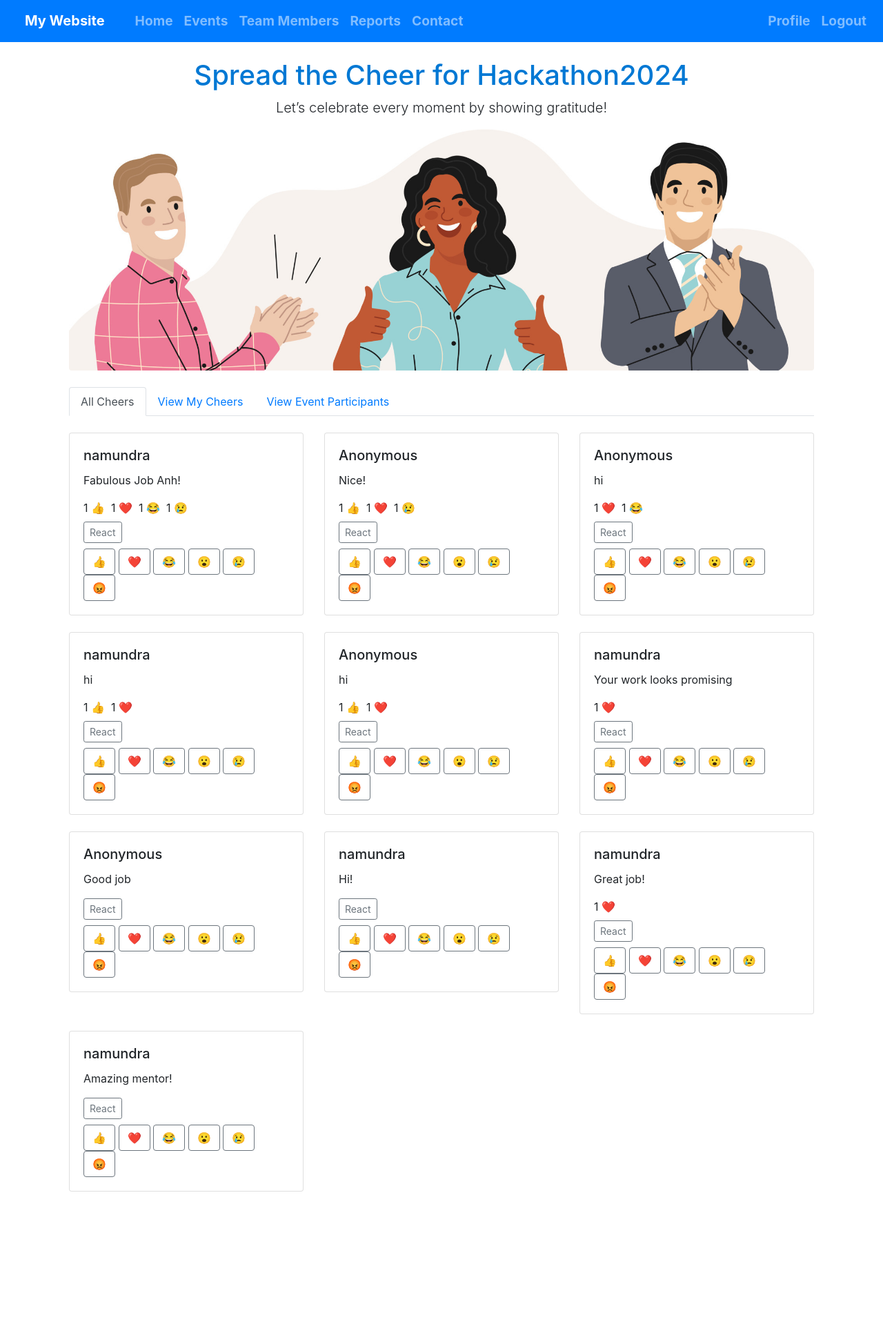
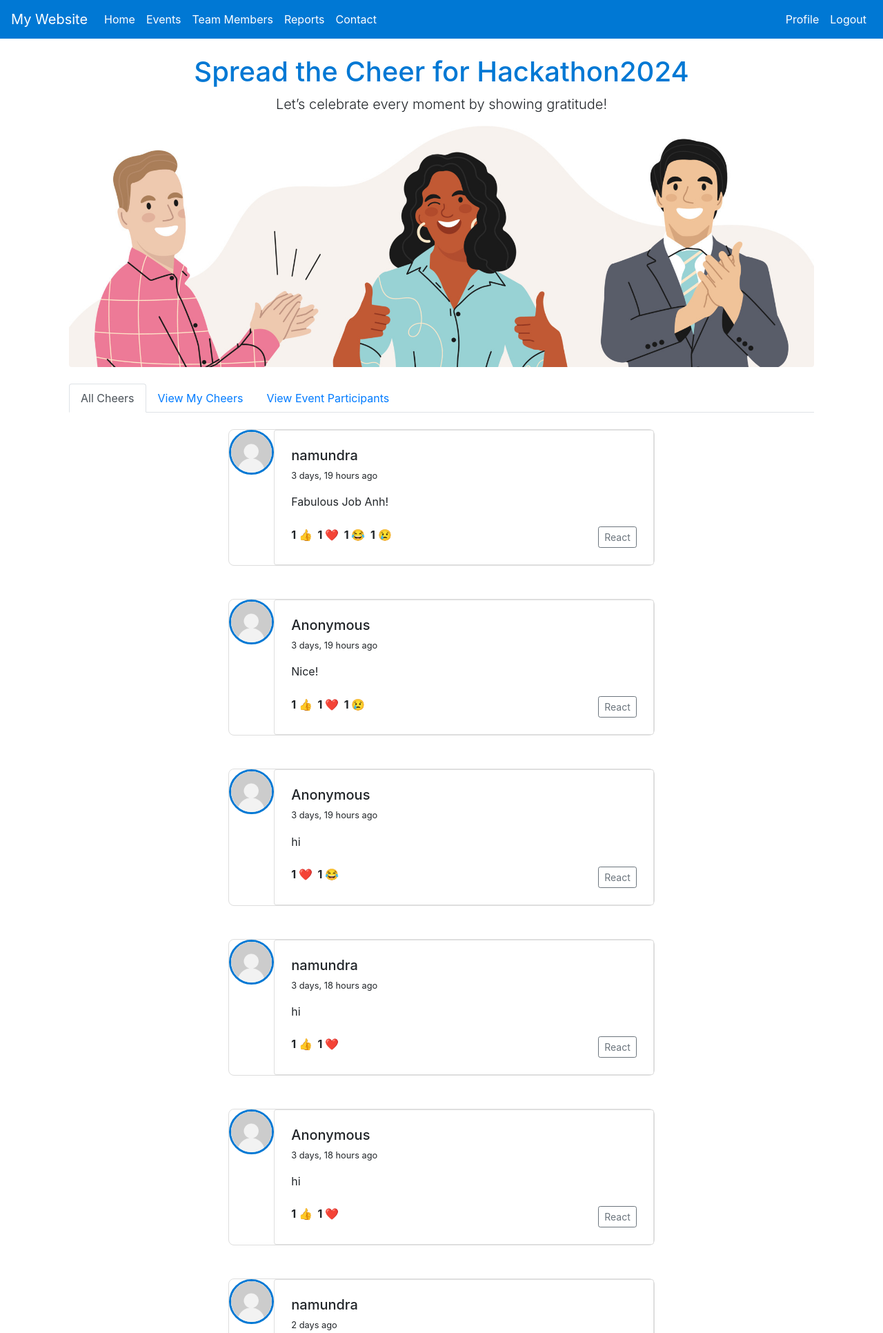
Before and after one commit to namundra-microsoft/Microsoft-Cheers, a Django app: page /appreciation/posts/1/ in a window 1280 px wide. Shown: the top 1932 px of the page at 69% size. Before the commit the page ends 1727 px from the top, so only its background shows below. Run offline with Django 5.2, Linux system fonts and the light colour scheme; data comes from the database, SQL or seed files in the repository; some libraries are stand-ins or nearby versions.

Commit message:
everything changes

```diff
--- a/appreciation_project/appreciation/static/style.css
+++ b/appreciation_project/appreciation/static/style.css
@@ -4,27 +4,36 @@ body {
 	margin: 0;
 	padding: 0;
 }
-
-/* Navigation bar styling */
-nav {
-	background-color: #0078D4;
-	display: flex;
-	justify-content: space-between;
-	align-items: center;
+/* Navbar background color */
+.navbar {
+    background-color: #0078D4; /* Navbar background color */
 }
 
-nav a {
-	color: white;
-	text-decoration: none;
-	padding: 10px 20px;
-	font-size: 1.2em;
-	font-weight: bold;
+/* Default text color for navbar links */
+.navbar .nav-link {
+    color: white; /* Default color for navbar links */
 }
 
-nav a:hover {
-	background-color: #005A9E;
-	border-radius: 5px;
+/* Text color for navbar links on hover */
+.navbar .nav-link:hover {
+    color: white; /* Color when hovering */
 }
+
+/* Text color for active navbar link */
+.navbar .nav-link.active {
+    color: white; /* Color for active link */
+}
+
+/* Navbar brand text color */
+.navbar .navbar-brand {
+    color: white; /* Default color for brand text */
+}
+
+/* Brand text color on hover */
+.navbar .navbar-brand:hover {
+    color: white; /* Color when hovering */
+}
+
 
 /* Main Heading */
 h1 {
--- a/appreciation_project/appreciation/templates/appreciation/base.html
+++ b/appreciation_project/appreciation/templates/appreciation/base.html
@@ -15,7 +15,7 @@
 <body>
 
     <!-- Bootstrap Navigation Bar -->
-    <nav class="navbar navbar-expand-lg navbar-dark bg-primary">
+    <nav class="navbar navbar-expand-lg">
         <a class="navbar-brand" href="#">My Website</a>
         <button class="navbar-toggler" type="button" data-toggle="collapse" data-target="#navbarNav" aria-controls="navbarNav" aria-expanded="false" aria-label="Toggle navigation">
             <span class="navbar-toggler-icon"></span>
@@ -60,5 +60,8 @@
     <script src="https://code.jquery.com/jquery-3.5.1.slim.min.js"></script>
     <script src="https://cdn.jsdelivr.net/npm/@popperjs/core@2.5.2/dist/umd/popper.min.js"></script>
     <script src="https://stackpath.bootstrapcdn.com/bootstrap/4.5.2/js/bootstrap.min.js"></script>
+    {% block script %}
+    <!-- Page-specific scripts can be added here -->
+    {% endblock %}
 </body>
 </html>
--- a/appreciation_project/appreciation/templates/appreciation/post_list.html
+++ b/appreciation_project/appreciation/templates/appreciation/post_list.html
@@ -5,16 +5,95 @@
 
 {% block style %}
     <link rel="stylesheet" href="https://stackpath.bootstrapcdn.com/bootstrap/4.5.2/css/bootstrap.min.css">
+    <style>
+        /* Custom styles for the post section */
+        .post-card {
+            border-radius: 8px;
+            border: 1px solid #ddd;
+            margin-bottom: 1.5rem;
+        }
+
+        .post-card-body {
+            padding: 1.5rem;
+        }
+
+        .post-avatar {
+            border: 3px solid #0078D4;
+        }
+
+        .reaction-btn {
+            margin-top: 0.5rem;
+        }
+
+        .emoji-btn {
+            margin: 0.2rem;
+        }
+
+        .reaction-values {
+            font-weight: bold;
+        }
+
+        .link-muted {
+            color: #0078D4;
+        }
+
+        .link-muted:hover {
+            color: #0056b3;
+        }
+    </style>
 {% endblock %}
 
 {% block script %}
     <script src="https://code.jquery.com/jquery-3.5.1.slim.min.js"></script>
     <script src="https://cdn.jsdelivr.net/npm/@popperjs/core@2.5.2/dist/umd/popper.min.js"></script>
     <script src="https://stackpath.bootstrapcdn.com/bootstrap/4.5.2/js/bootstrap.min.js"></script>
+    <script>
+        document.addEventListener('DOMContentLoaded', function() {
+            document.querySelectorAll('.reaction-btn').forEach(button => {
+                button.addEventListener('click', function() {
+                    // Find the emoji dropdown related to the clicked button
+                    const dropdown = this.nextElementSibling;
+
+                    // Toggle the display of the dropdown
+                    if (dropdown.style.display === 'none' || dropdown.style.display === '') {
+                        dropdown.style.display = 'block';
+                    } else {
+                        dropdown.style.display = 'none';
+                    }
+                });
+            });
+
+            document.querySelectorAll('.emoji-btn').forEach(button => {
+                button.addEventListener('click', function() {
+                    const emoji = this.getAttribute('title');
+                    const postId = this.closest('.post-card').getAttribute('data-post-id');
+                    fetch(`/appreciation/add_reaction/${postId}/`, {
+                        method: 'POST',
+                        headers: {
+                            'Content-Type': 'application/x-www-form-urlencoded',
+                            'X-CSRFToken': '{{ csrf_token }}'
+                        },
+                        body: new URLSearchParams({ 'emoji': emoji })
+                    })
+                    .then(response => response.json())
+                    .then(data => {
+                        let value = "";
+                        Object.entries(data).forEach(([key, count]) => {
+                            value += `${key}: ${count}, `;
+                        });
+                        this.closest('.post-card').querySelector('.reaction-values').innerHTML = value.slice(0, -2);
+
+                        // Hide the emoji dropdown after reacting
+                        this.closest('.emoji-dropdown').style.display = 'none';
+                    });
+                });
+            });
+        });
+    </script>
 {% endblock %}
 
 {% block content %}
-<div class="container mt-4">
+<div class="container mt-4 post-section">
     <!-- Navbar -->
 
     <!-- Header Section -->
@@ -45,37 +124,38 @@
     {% endif %}
 
     <!-- Post Grid -->
-    <div class="row">
+    <div class="row d-flex justify-content-center">
         {% for res in posts %}
         {% with post=res.post reaction=res.reaction %}
-        <div class="col-md-4 mb-4">
-            <div class="card">
-                <div class="card-body">
-                    <h5 class="card-title">
+        <div class="col-md-11 col-lg-9 col-xl-7 mb-4">
+            <div class="d-flex flex-start post-card" data-post-id="{{ post.id }}">
+                <img class="rounded-circle shadow-1-strong me-3 post-avatar" src="{% static 'images/avatar.jpg' %}" alt="avatar" width="65" height="65" />
+                <div class="card w-100 post-card-body">
+                    <div class="">
+                        <h5>
                             {% if post.is_anonymous %}
                             Anonymous
                             {% else %}
                             {{ post.author.username }}
                             {% endif %}
                         </h5>
-                    <p class="card-text">{{ post.content }}</p>
+                        <p class="small">{{ post.created_at|timesince }} ago</p>
+                        <p>{{ post.content }}</p>
 
                         <!-- Reaction Section -->
-                    <div class="reactions-container">
-                        <div class="selected-reaction">
-                            <div class="reaction-values">
+                        <div class="d-flex justify-content-between align-items-center">
+                            <div class="d-flex align-items-center reaction-values">
                                 {% for react_type, react_count in reaction.items %}
                                 {% if react_count > 0 %}
                                 {{ react_count }} {{ react_type }}&nbsp;
                                 {% endif %}
                                 {% endfor %}
                             </div>
-                        </div>
 
                             <!-- Emoji Reaction Button -->
-                        <div class="emoji-button mt-2">
+                            <div class="emoji-button">
                                 <button class="btn btn-sm btn-outline-secondary reaction-btn">React</button>
-                            <div class="emoji-dropdown mt-2">
+                                <div class="emoji-dropdown mt-2" style="display: none;">
                                     <button class="btn btn-outline-secondary emoji-btn" title="Like">👍</button>
                                     <button class="btn btn-outline-secondary emoji-btn" title="Love">❤️</button>
                                     <button class="btn btn-outline-secondary emoji-btn" title="Laugh">😂</button>
@@ -88,33 +168,9 @@
                     </div>
                 </div>
             </div>
+        </div>
         {% endwith %}
         {% endfor %}
     </div>
 </div>
-
-<script>
-    document.querySelectorAll('.emoji-btn').forEach(button => {
-        button.addEventListener('click', function() {
-            const emoji = this.getAttribute('title');
-            const postId = this.closest('.post-tile').getAttribute('data-post-id');
-            fetch(`/appreciation/add_reaction/${postId}/`, {
-                method: 'POST',
-                headers: {
-                    'Content-Type': 'application/x-www-form-urlencoded',
-                    'X-CSRFToken': '{{ csrf_token }}'
-                },
-                body: new URLSearchParams({ 'emoji': emoji })
-            })
-            .then(response => response.json())
-            .then(data => {
-                let value = "";
-                Object.entries(data).forEach(([key, count]) => {
-                    value += `${key}: ${count}, `;
-                });
-                this.closest('.post-tile').querySelector('.reaction-values').innerHTML = value.slice(0, -2);
-            });
-        });
-    });
-</script>
 {% endblock %}
```
Also changed, not shown: appreciation_project/appreciation/static/images/avatar.jpg (added). Lines whose indentation alone changed are shown as unchanged.
